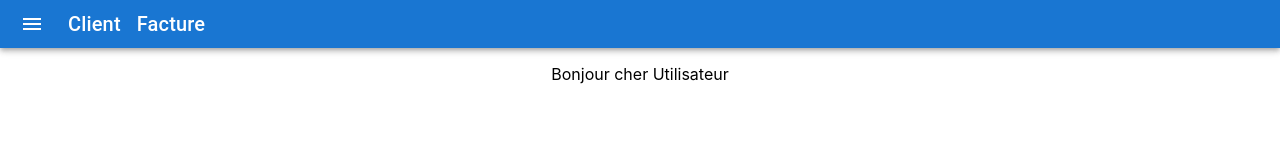
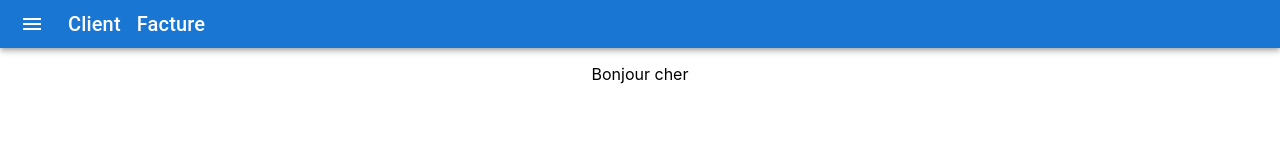
Before and after one commit to Karoffski/MockProject, a React (Create React App) app: page /connexion in a window 1280 px wide. Shown: the top 160 px of the page. Built offline with nearby package versions, Linux system fonts and the light colour scheme.

Commit message:
wip welcome connected page

```diff
--- a/src/components/connected.js
+++ b/src/components/connected.js
@@ -2,9 +2,11 @@ import React from "react"
 
 const Connected = () => {
 
+
+
     return(
         <>
-            <p>Bonjour cher Utilisateur</p>
+            <p>Bonjour cher {localStorage.getItem('user')}</p>
         </>
     )
 
--- a/src/components/facture.js
+++ b/src/components/facture.js
@@ -21,7 +21,7 @@ const Facture = () => {
 
     const newUser = { ...form };
 
-    await fetch("http://localhost:8080/api/addclient", {
+    await fetch("http://localhost:8080/api/addinvoice", {
       method: 'POST',
       headers: {
         'Accept': 'application/json, text/plain, */*',
```
